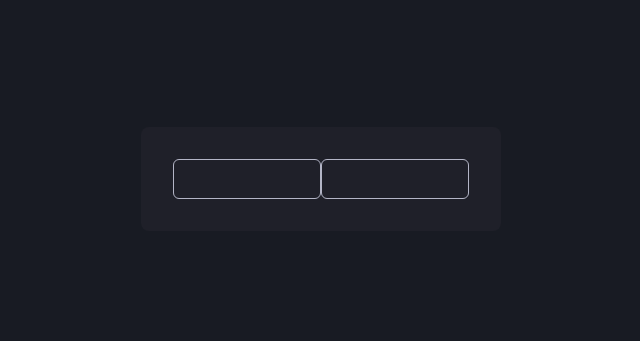
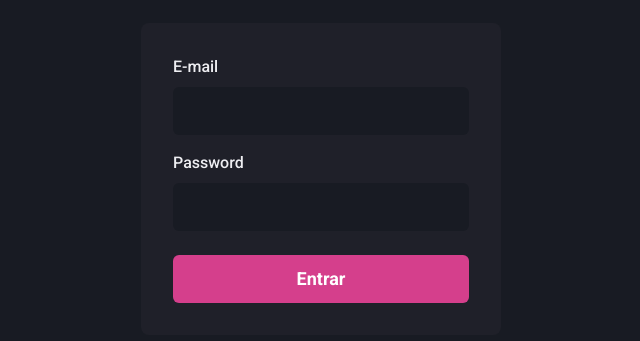
Before and after one commit to JoaoRodrigo1996/Ignite-Dashgo, a Next.js app: page / in a window 1280 px wide. Shown: the part 221-562 px from the top of the page, without its empty margins (319-959 px from the left). Built offline with nearby package versions, Linux system fonts and the light colour scheme.

Commit message:
Página Sign in

```diff
--- a/src/pages/index.tsx
+++ b/src/pages/index.tsx
@@ -1,4 +1,11 @@
-import { Flex, Input } from "@chakra-ui/react"
+import {
+  Flex,
+  Input,
+  Button,
+  Stack,
+  FormLabel,
+  FormControl,
+} from "@chakra-ui/react"
 
 export default function Home() {
   return (
@@ -10,9 +17,45 @@
         bg="gray.800"
         p="8"
         borderRadius={8}
+        flexDir="column"
       >
-        <Input name="email" type="email" />
-        <Input name="password" type="password" />
+        <Stack spacing="4">
+          <FormControl>
+            <FormLabel htmlFor="email">E-mail</FormLabel>
+            <Input
+              id="email"
+              name="email"
+              type="email"
+              focusBorderColor="pink.500"
+              bg="gray.900"
+              variant="filled"
+              size="lg"
+              _hover={{
+                bgColor: "gray.900",
+              }}
+            />
+          </FormControl>
+
+          <FormControl>
+            <FormLabel htmlFor="password">Password</FormLabel>
+            <Input
+              id="password"
+              name="password"
+              type="password"
+              focusBorderColor="pink.500"
+              bg="gray.900"
+              variant="filled"
+              size="lg"
+              _hover={{
+                bgColor: "gray.900",
+              }}
+            />
+          </FormControl>
+        </Stack>
+
+        <Button type="submit" mt="6" colorScheme="pink" size="lg">
+          Entrar
+        </Button>
       </Flex>
     </Flex>
   )
```
